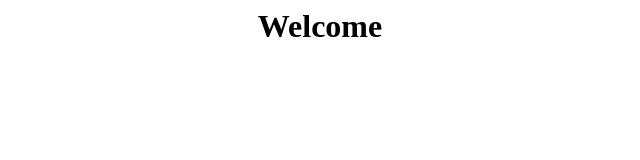
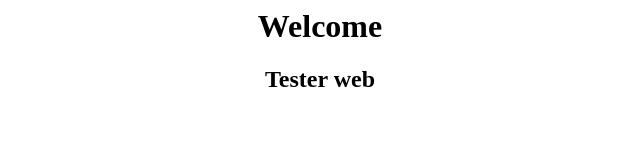
Before and after one commit to tgunawan/Tedi.github.io, a plain HTML site: page index.html in a window 1280 px wide. Shown: the whole page, without its empty margins (320-960 px from the left). Drawn offline with Linux system fonts and the light colour scheme.

Commit message:
Test dari Visual Studio Code

```diff
--- a/index.html
+++ b/index.html
@@ -4,5 +4,6 @@
   </head>
   <body>
     <h1><center>Welcome</center></h1>
+    <h2><center>Tester web</center></h2>
   </body>
 </html>
```
